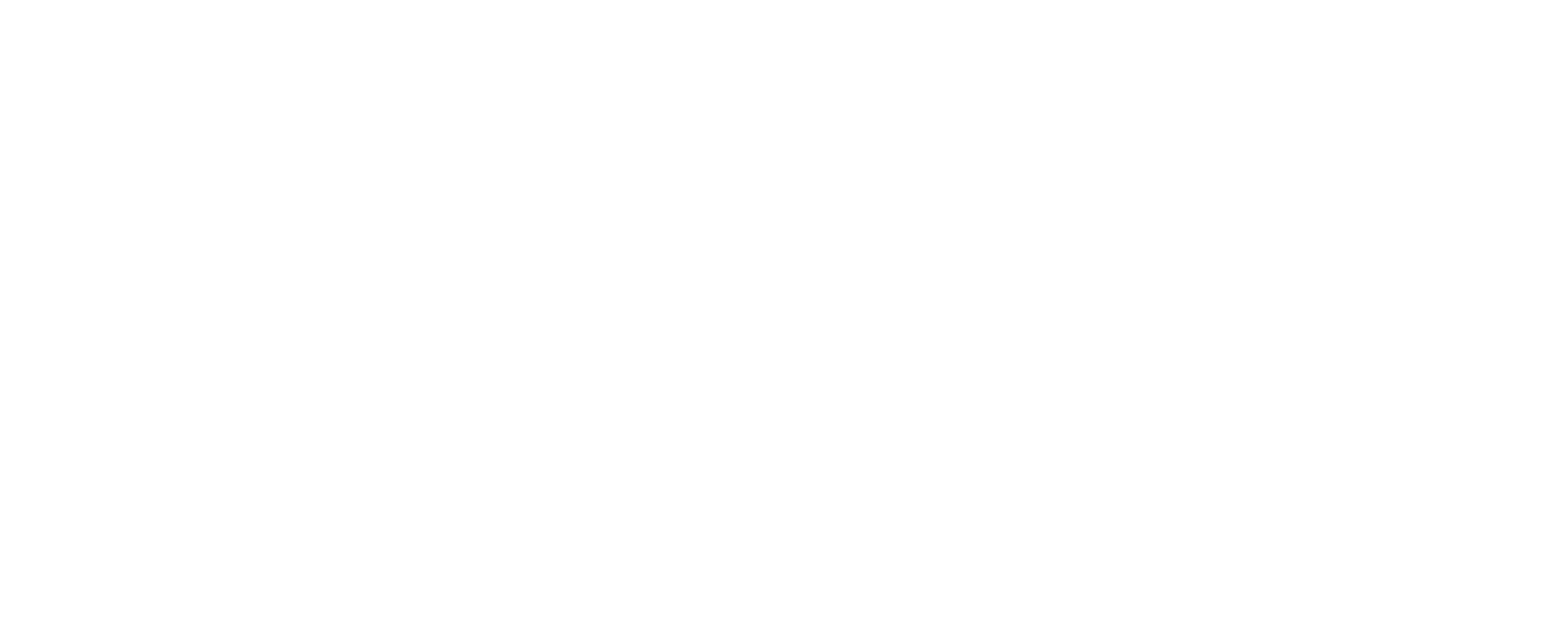
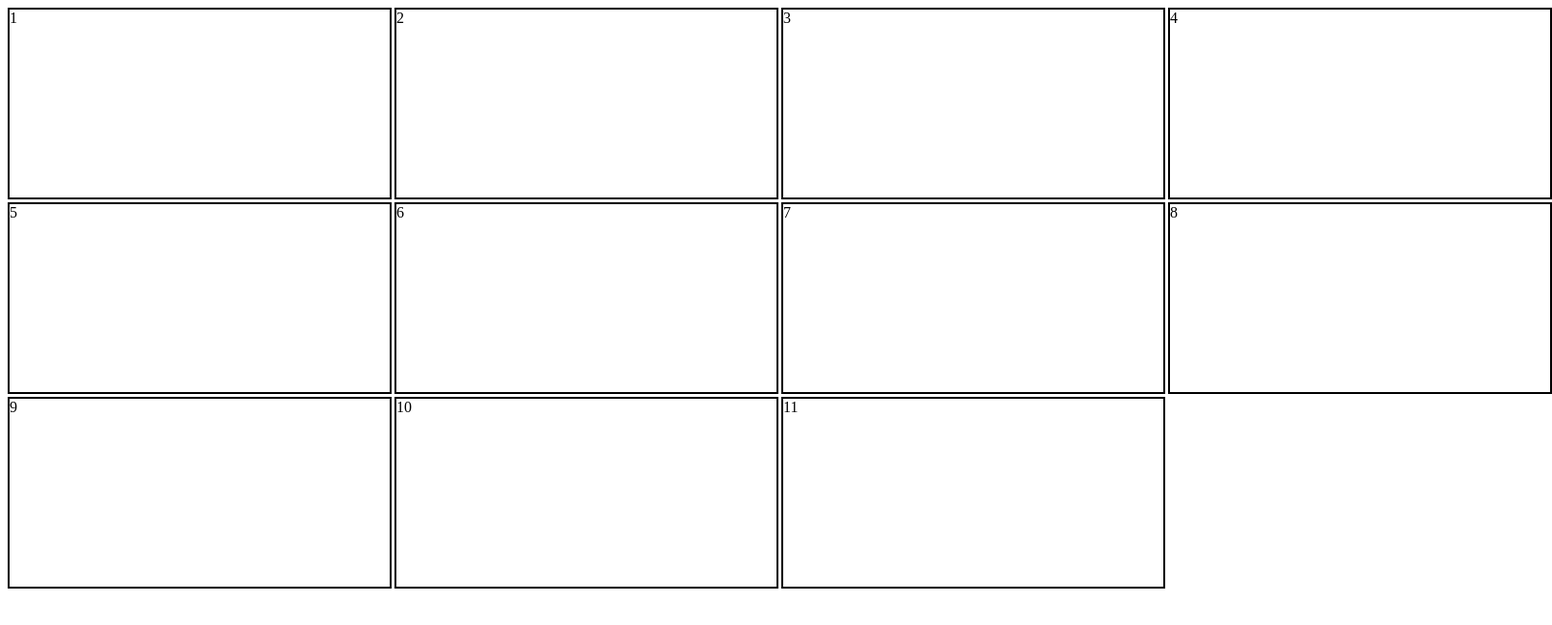
Before and after one commit to brenderbee/biblio-clone, a plain HTML site: page index.html in a window 1280 px wide. Shown: the whole page at 96% size, 1617 px wide, since content can reach past the window. Drawn offline with Linux system fonts and the light colour scheme.

Commit message:
Add grid with rows and columns

```diff
--- a/index.html
+++ b/index.html
@@ -6,6 +6,43 @@
     <title>Biblioteque Clone</title>
   </head>
   <body>
+    <div class="nav">
 
+    </div>
+    <div class="grid-container">
+      <div class="grid-item a">
+        1
+      </div>
+      <div class="grid-item b">
+        2
+      </div>
+      <div class="grid-item c">
+        3
+      </div>
+      <div class="grid-item d">
+        4
+      </div>
+      <div class="grid-item e">
+        5
+      </div>
+      <div class="grid-item f">
+        6
+      </div>
+      <div class="grid-item g">
+        7
+      </div>
+      <div class="grid-item h">
+        8
+      </div>
+      <div class="grid-item i">
+        9
+      </div>
+      <div class="grid-item j">
+        10
+      </div>
+      <div class="grid-item k">
+        11
+      </div>
+    </div>
   </body>
 </html>
--- a/src/styles.css
+++ b/src/styles.css
@@ -0,0 +1,11 @@
+.grid-container {
+  display: grid;
+  height: 90%;
+  width: 100%;
+  grid-template: repeat(5, 200px) / repeat(4, 400px);
+  grid-gap: 3px;
+}
+
+.grid-item {
+  border: 2px solid black;
+}
```
